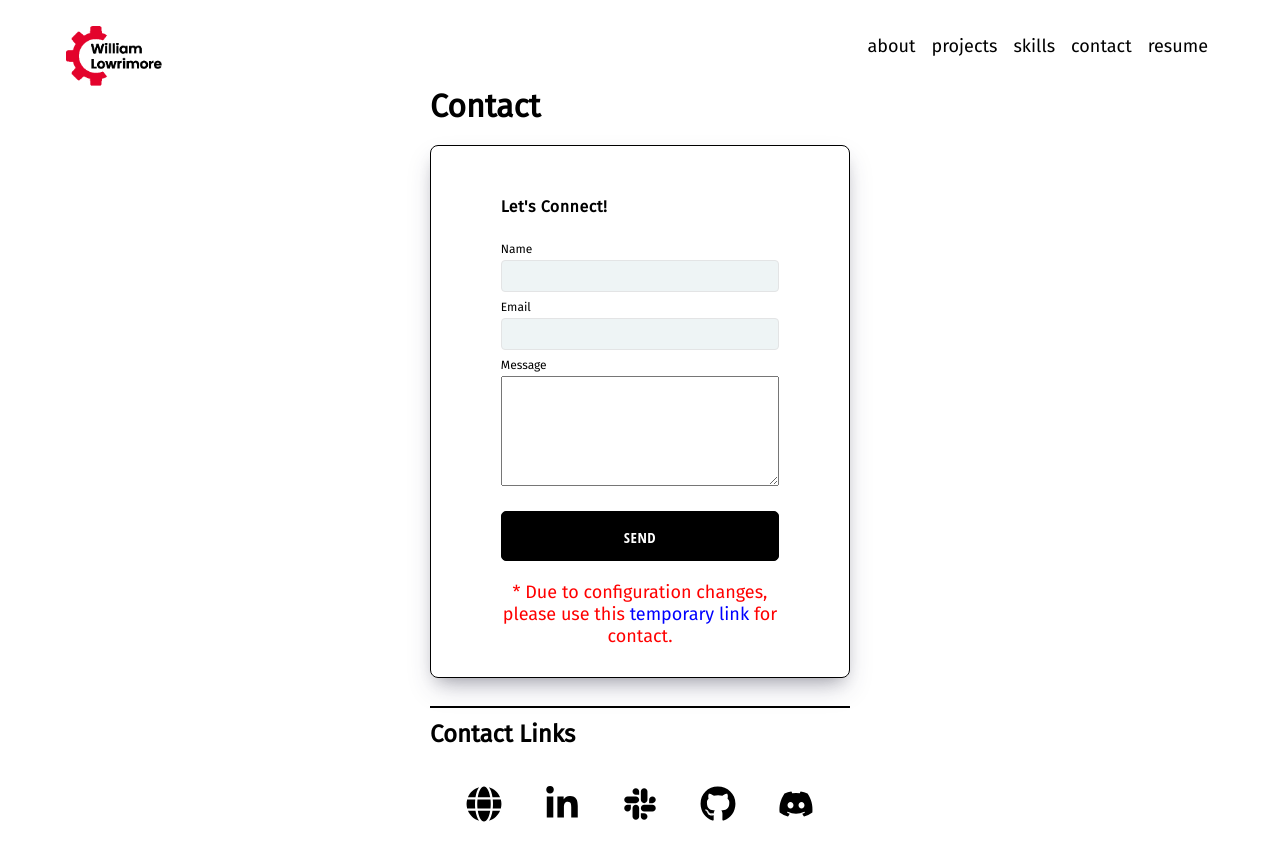
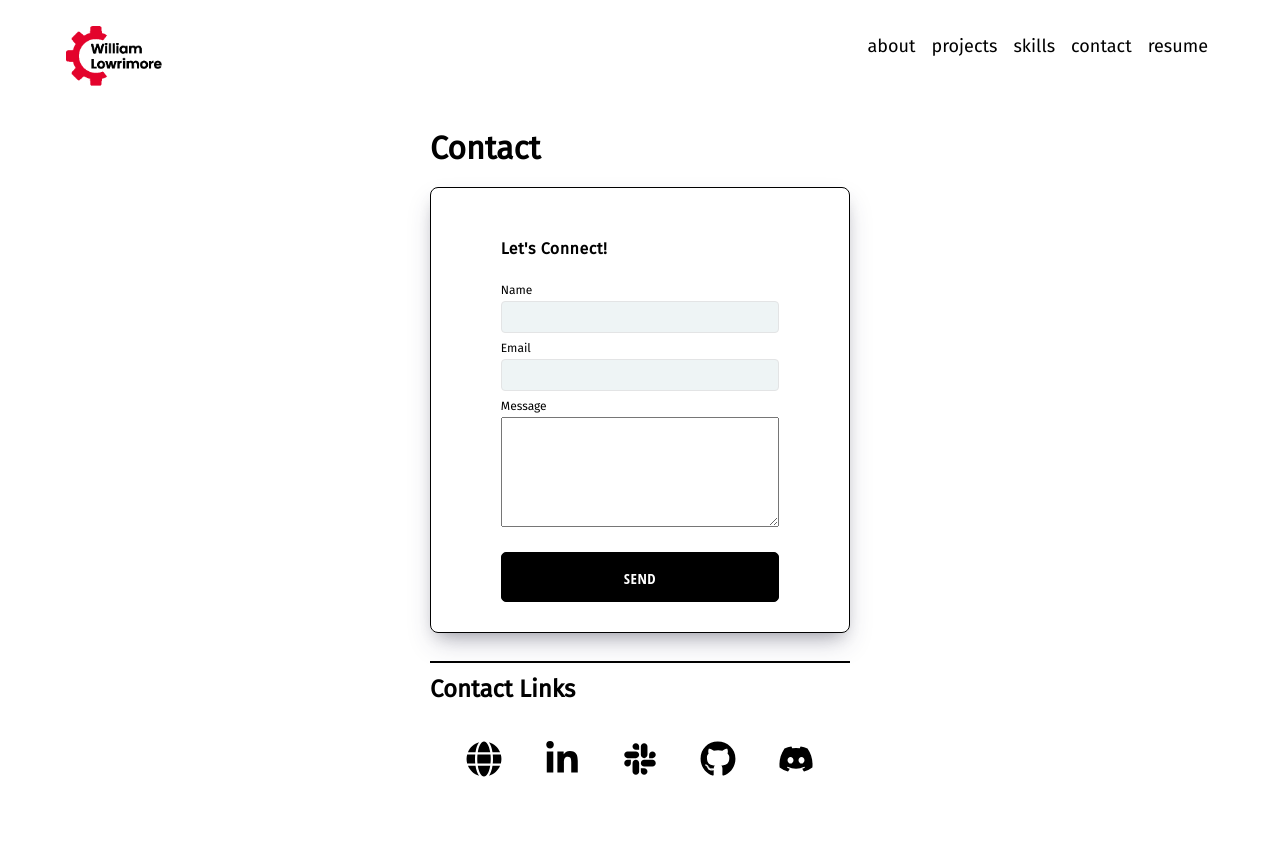
Before and after one commit to wlowrimore/2023_portfolio, a React (Create React App) app in the folder portfolio-code/: page /contact in a window 1280 px wide. Shown: the top 860 px of the page. Built offline with nearby package versions, Linux system fonts and the light colour scheme.

Commit message:
removes alternate email temp link

```diff
--- a/portfolio-code/src/components/contact-form/contact-form.component.jsx
+++ b/portfolio-code/src/components/contact-form/contact-form.component.jsx
@@ -8,7 +8,6 @@ import {
   Label,
   Input,
   TextArea,
-  AltEmailLink,
 } from "./contact-form.styles";
 
 const ContactForm = () => {
@@ -88,11 +87,6 @@ const ContactForm = () => {
         <Button buttonType={"inverted"} type="submit">
           Send
         </Button>
-        <AltEmailLink>
-          * Due to configuration changes, please use this
-          <a href="mailto:wlowrimore@gmail.com"> temporary link </a>
-          for contact.
-        </AltEmailLink>
       </Form>
     </ContactFormContainer>
   );
```
